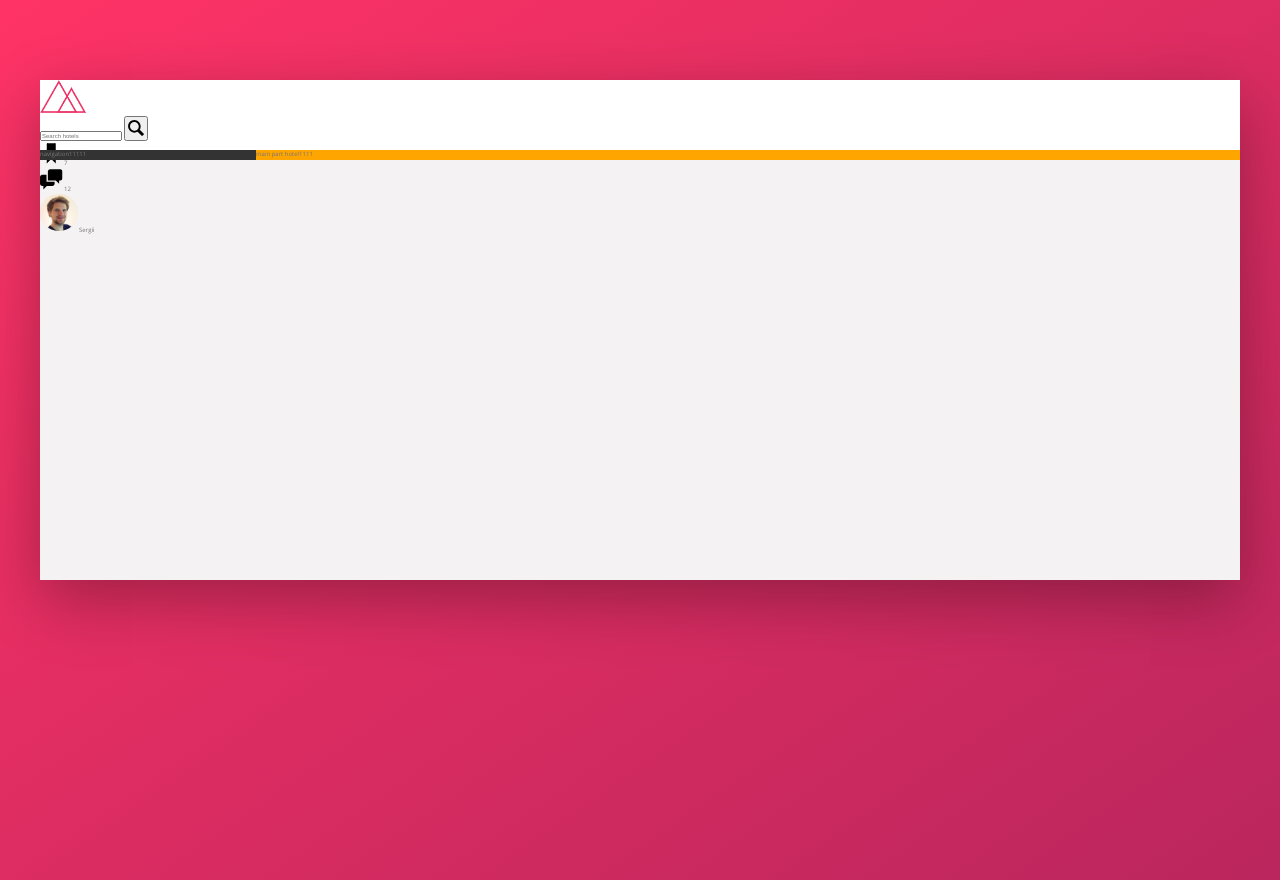
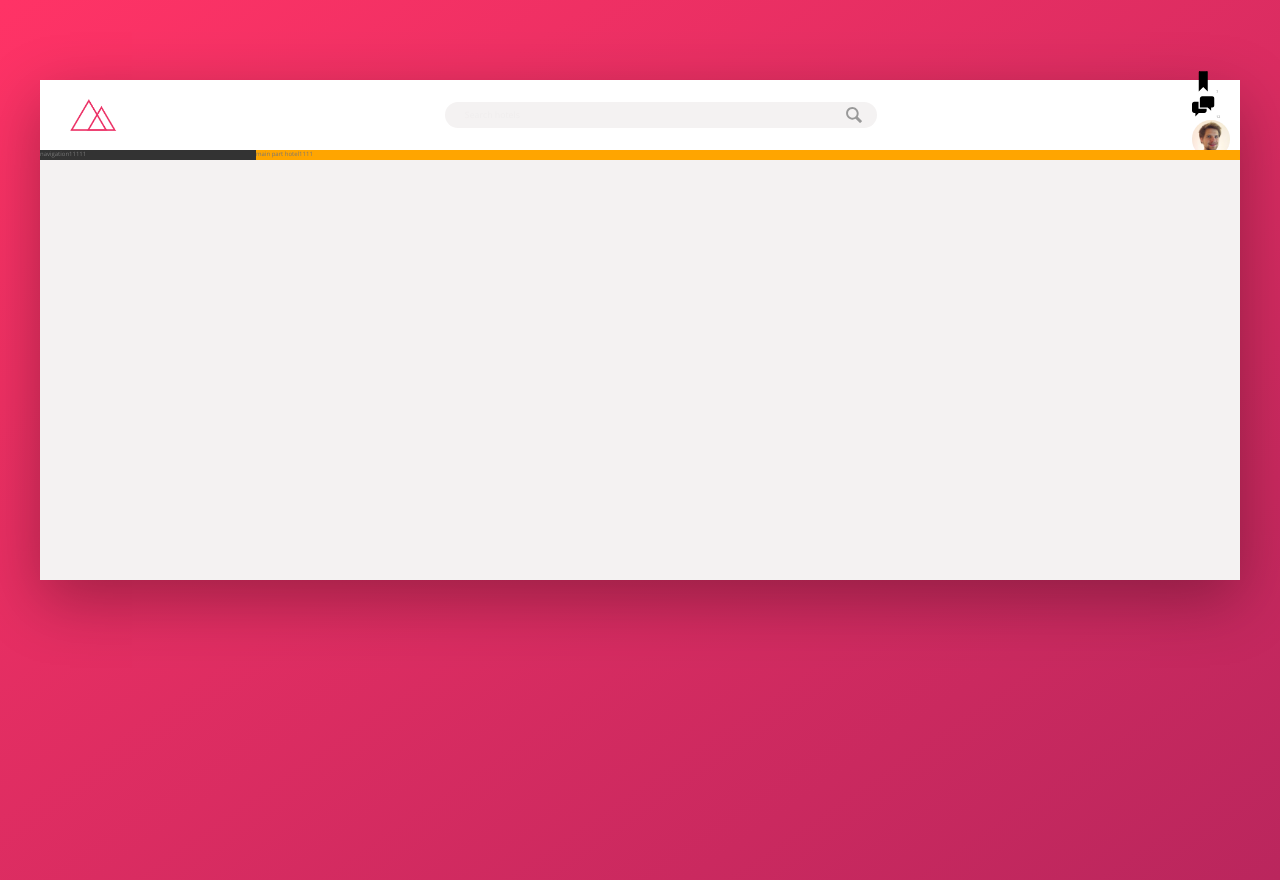
Before and after one commit to SergiiKov/trillo, a website: page index.html in a window 1280 px wide. Drawn offline with nearby package versions, Linux system fonts and the light colour scheme.

Commit message:
add header v2

```diff
--- a/sass/_components.scss
+++ b/sass/_components.scss
@@ -1,17 +1,58 @@
 .logo{
     height: 3.25rem;
+    margin-left: 3rem;
 }
 
 .search{
+    flex:0 0 40%;
+
+    display: flex;
+    align-items: center;
+    justify-content: center;
+
     &__input{
+        font-family: inherit;
+        font-size: inherit;
+        background-color: var(--color-grey-light-2);
+        border: none;
+        padding: .7rem 2rem;
+        border-radius: 100px;
+        width: 90%;
+        transition: all .2s;
+        margin-right: -3.25rem;
 
+        &:focus{
+            outline: none;
+            width: 100%;
+            background-color: var(--color-grey-light-3);
+        }
+
+        &::-webkit-input-placeholder{
+            font-weight: 100;
+            color: var(--color-grey-light-3);
+        }
     }
+
+    &__input:focus + &__button{
+        background-color: var(--color-grey-light-3);
+    }
+
     &__button{
+        border: none;
+        background-color: var(--color-grey-light-2);
+
+        &:focus{
+            outline: none;
+        }
+        &:active{
+           transform: translateY(2px);
+        }
 
     }
     &__icon{
         height: 2rem;
         width: 2rem;
+        fill: var(--color-grey-dark-3);
     }
 }
 
--- a/sass/_layout.scss
+++ b/sass/_layout.scss
@@ -8,10 +8,13 @@
 }
 
 .header{
+    font-size: 1.4rem;
     height: 7rem;
     background-color: #fff;
     border-bottom: var(--color-grey-light-2) ;
-
+    display: flex;
+    justify-content: space-between;
+    align-items: center;
 
 }
 
```
Also changed, not shown: css/style.css.
